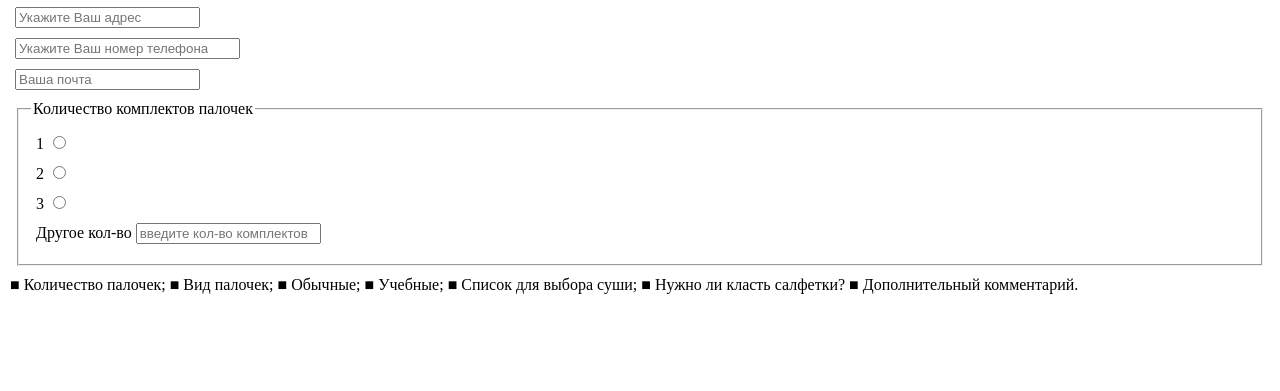
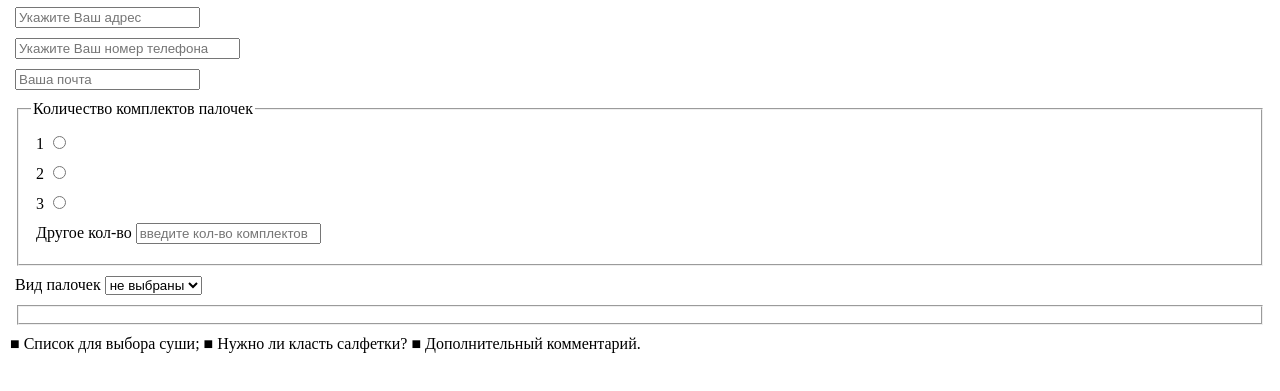
Before and after one commit to n1ke03/25.08.2023-Form, a plain HTML site: page homework-form.html in a window 1280 px wide. Shown: the part 91-482 px from the top of the page. Drawn offline with Linux system fonts and the light colour scheme.

Commit message:
add options

```diff
--- a/homework-form.html
+++ b/homework-form.html
@@ -43,10 +43,17 @@
             </div>
         </fieldset>
     </div>
-    ■ Количество палочек;
-    ■ Вид палочек;
-    ■ Обычные;
-    ■ Учебные;
+    <div class="form-row">
+        <label for="option">Вид палочек</label>
+        <select id="option" name="option">
+            <option value="" selected>не выбраны</option>
+            <option value="normal">Обычные</option>
+            <option value="low skill">Учебные</option>
+        </select>
+    </div>
+    <div class="form-row">
+        <fieldset></fieldset>
+    </div>
     ■ Список для выбора суши;
     ■ Нужно ли класть салфетки?
     ■ Дополнительный комментарий.
```
